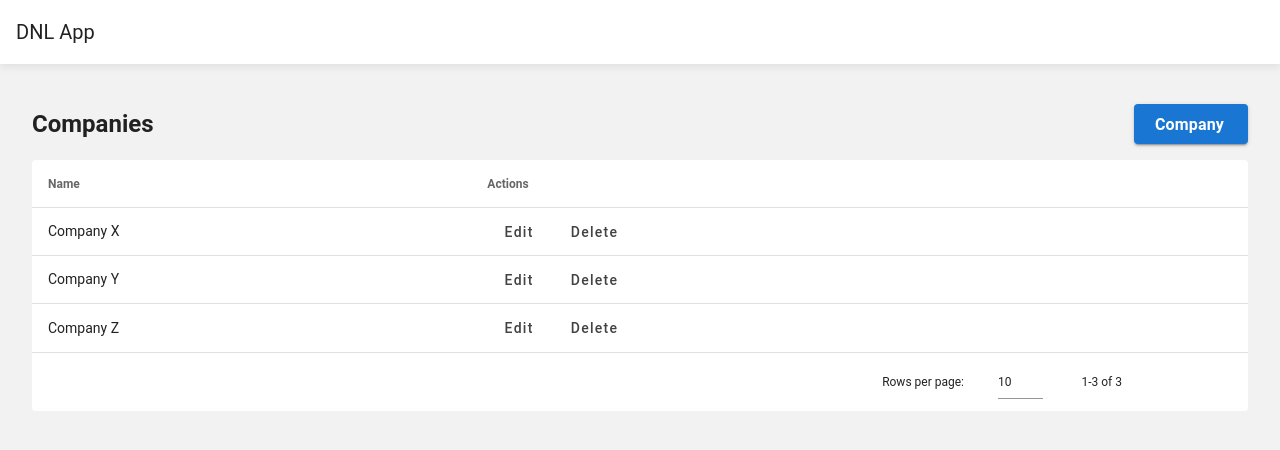
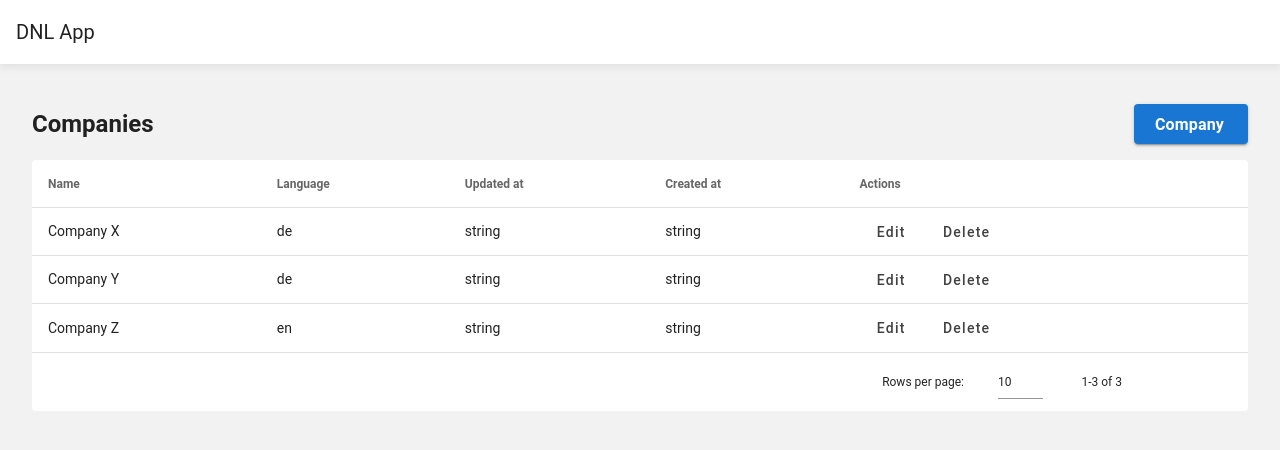
Before and after one commit to deepneuronlab/dnl-frontend-challenge, a Vue app: page /companies in a window 1280 px wide. Shown: the top 450 px of the page. Built offline with nearby package versions, Linux system fonts and the light colour scheme; the HTML template or start-up script is replaced by a standard one.

Commit message:
Feat: Add delete company functionality

```diff
--- a/src/App.vue
+++ b/src/App.vue
@@ -1,13 +1,19 @@
 <template>
   <v-app>
-    <router-view></router-view>
+    <AppBar />
+    <MainContainer>
+      <router-view></router-view>
+    </MainContainer>
   </v-app>
 </template>
 
 <script lang="ts">
 import Vue from 'vue';
+import AppBar from '@/components/UI/AppBar.vue';
+import MainContainer from '@/components/Containers/MainContainer.vue';
 
 export default Vue.extend({
   name: 'App',
+  components: { AppBar, MainContainer },
 });
 </script>
--- a/src/components/Containers/MainContainer.vue
+++ b/src/components/Containers/MainContainer.vue
@@ -11,7 +11,6 @@ import Vue from 'vue';
 
 export default Vue.extend({
   name: 'MainContainer',
-  props: {},
 });
 </script>
 
--- a/src/components/Dialogs/DeleteDialog.vue
+++ b/src/components/Dialogs/DeleteDialog.vue
@@ -5,7 +5,7 @@
       <v-card-actions>
         <v-spacer></v-spacer>
         <v-btn color="blue darken-1" text @click="$emit('close')">Cancel</v-btn>
-        <v-btn color="blue darken-1" text @click="$emit('delete')">OK</v-btn>
+        <v-btn color="blue darken-1" text @click="$emit('confirm-delete')">OK</v-btn>
         <v-spacer></v-spacer>
       </v-card-actions>
     </v-card>
@@ -25,5 +25,3 @@ export default Vue.extend({
   },
 });
 </script>
-
-<style lang="scss" scoped></style>
--- a/src/components/Tables/DataTableCompanies.vue
+++ b/src/components/Tables/DataTableCompanies.vue
@@ -1,13 +1,8 @@
 <template>
-  <v-container class="data-table pl-0 pr-0" v-if="tableHeaders">
-    <v-layout>
-      <v-data-table
-        @click:row="$emit('clickedRow', $event)"
-        :headers="allTableHeaders"
-        :items="tableItems"
-        class="data-table__table"
-        item-class="className"
-      >
+  <v-layout class="mt-4">
+    <v-row dense>
+      <v-col cols="12">
+        <v-data-table :headers="allTableHeaders" :items="tableItems">
           <template v-slot:[`item.actions`]="{ item }">
             <BtnTableAction
               text="Edit"
@@ -19,21 +14,31 @@
               text="Delete"
               icon="mdi-delete"
               :disabled="false"
-            @clickAction="$emit('deleteItem', item)"
+              @clickAction="openDeleteDialog(item)"
             />
           </template>
         </v-data-table>
+      </v-col>
+    </v-row>
+
+    <DeleteDialog
+      :is-visible="isDeleteDialogVisible"
+      @confirm-delete="onConfirmDeleteCompany"
+      @close="closeDeleteDialog"
+    />
   </v-layout>
-  </v-container>
 </template>
 
 <script lang="ts">
 import Vue from 'vue';
+import { mapActions } from 'vuex';
+import { Company } from '@/types/companies-types';
 import BtnTableAction from '@/components/UI/BtnTableAction.vue';
+import DeleteDialog from '@/components/Dialogs/DeleteDialog.vue';
 
 export default Vue.extend({
   name: 'DataTableCompanies',
-  components: { BtnTableAction },
+  components: { BtnTableAction, DeleteDialog },
   props: {
     tableHeaders: {
       type: Array,
@@ -44,23 +49,36 @@ export default Vue.extend({
       required: true,
     },
   },
+  data: () => ({
+    isDeleteDialogVisible: false,
+    selectedCompany: null as Company | unknown,
+  }),
+
   computed: {
     allTableHeaders() {
-      const newTableHeaders = [
+      const tableHeadersWithActions = [
         ...this.tableHeaders,
         { text: 'Actions', value: 'actions', sortable: false },
       ];
-      return newTableHeaders;
+      return tableHeadersWithActions;
+    },
+  },
+  methods: {
+    ...mapActions('companies', ['deleteCompany']),
+
+    async onConfirmDeleteCompany() {
+      await this.deleteCompany((this.selectedCompany as Company)?.companyId);
+      await this.$nextTick();
+      this.closeDeleteDialog();
+    },
+    openDeleteDialog(company: Company) {
+      this.isDeleteDialogVisible = true;
+      this.selectedCompany = company;
+    },
+    closeDeleteDialog() {
+      this.isDeleteDialogVisible = false;
+      this.selectedCompany = null;
     },
   },
 });
 </script>
-
-<style lang="scss" scoped>
-.data-table {
-  min-width: 100%;
-  .v-data-table {
-    min-width: 100%;
-  }
-}
-</style>
--- /dev/null
+++ b/src/store/companies/companies-actions.ts
@@ -0,0 +1,14 @@
+import { ActionTree } from 'vuex';
+import { CompaniesState } from '@/types/companies-types';
+import { BaseState } from '@/types/types';
+
+const companiesActions: ActionTree<CompaniesState, BaseState> = {
+  deleteCompany({ commit }, companyId: string) {
+    // Normally we'll have the API calls here like so:
+    // const response = $api.delete(`companies/${companyId}`).then(() => commit('DELETE_COMPANY', companyId)).catch(console.error)
+
+    commit('DELETE_COMPANY', companyId);
+  },
+};
+
+export default companiesActions;
--- /dev/null
+++ b/src/store/companies/companies-mutations.ts
@@ -0,0 +1,12 @@
+import { MutationTree } from 'vuex';
+import { CompaniesState, Company } from '@/types/companies-types';
+
+const companiesMutations: MutationTree<CompaniesState> = {
+  DELETE_COMPANY(state, companyId: string) {
+    state.companies = state.companies?.filter(
+      company => company.companyId !== companyId,
+    ) as Company[];
+  },
+};
+
+export default companiesMutations;
--- a/src/store/companies/companies-state.ts
+++ b/src/store/companies/companies-state.ts
@@ -30,7 +30,12 @@ const companiesState: CompaniesState = {
       2019: 'good',
     },
   ],
-  companyTableHeaders: [{ text: 'Name', value: 'companyName' }],
+  companyTableHeaders: [
+    { text: 'Name', value: 'companyName' },
+    { text: 'Language', value: 'language' },
+    { text: 'Updated at', value: 'updatedAt' },
+    { text: 'Created at', value: 'createdAt' },
+  ],
   companyForm: [
     {
       type: 'textField',
--- a/src/views/TheCompanies.vue
+++ b/src/views/TheCompanies.vue
@@ -1,15 +1,13 @@
 <template>
-  <div class="fill-height">
-    <AppBar />
-    <MainContainer>
+  <div>
     <v-row justify="space-between" align="center" class="mr-0 ml-0 mt-10 mb-1">
       <h2 class="grey--text text--darken-4">Companies</h2>
       <BtnMain text="Company" icon="mdi-plus" @click="isAddCompanyDialogVisible = true" />
     </v-row>
     <DataTableCompanies
-        v-if="tableHeaders && tableItems"
-        :tableHeaders="tableHeaders"
-        :tableItems="tableItems"
+      :table-headers="tableHeaders"
+      :table-items="tableItems"
+      @deleteItem="isDeleteDialogVisible = true"
     />
     <FormDialog
       v-if="formStructure"
@@ -25,28 +23,22 @@
       :formStructure="formStructure"
       @close="isEditCompanyDialogVisible = false"
     />
-      <DeleteDialog :isVisible="isDeleteDialogVisible" @close="isDeleteDialogVisible = false" />
-    </MainContainer>
   </div>
 </template>
 
 <script lang="ts">
 import Vue from 'vue';
-import AppBar from '@/components/UI/AppBar.vue';
-import MainContainer from '@/components/Containers/MainContainer.vue';
 import DataTableCompanies from '@/components/Tables/DataTableCompanies.vue';
 import BtnMain from '@/components/UI/BtnMain.vue';
 import FormDialog from '@/components/Dialogs/FormDialog.vue';
-import DeleteDialog from '@/components/Dialogs/DeleteDialog.vue';
 import { mapGetters, mapState } from 'vuex';
 
 export default Vue.extend({
   name: 'TheCompanies',
-  components: { AppBar, MainContainer, DataTableCompanies, BtnMain, FormDialog, DeleteDialog },
+  components: { DataTableCompanies, BtnMain, FormDialog },
   data: () => ({
     isEditCompanyDialogVisible: false,
     isAddCompanyDialogVisible: false,
-    isDeleteDialogVisible: false,
     formStructure: [],
   }),
   computed: {
```
Also changed, not shown: src/store/companies/companies-store.ts (+6 -2 lines). Lines whose indentation alone changed are shown as unchanged.
